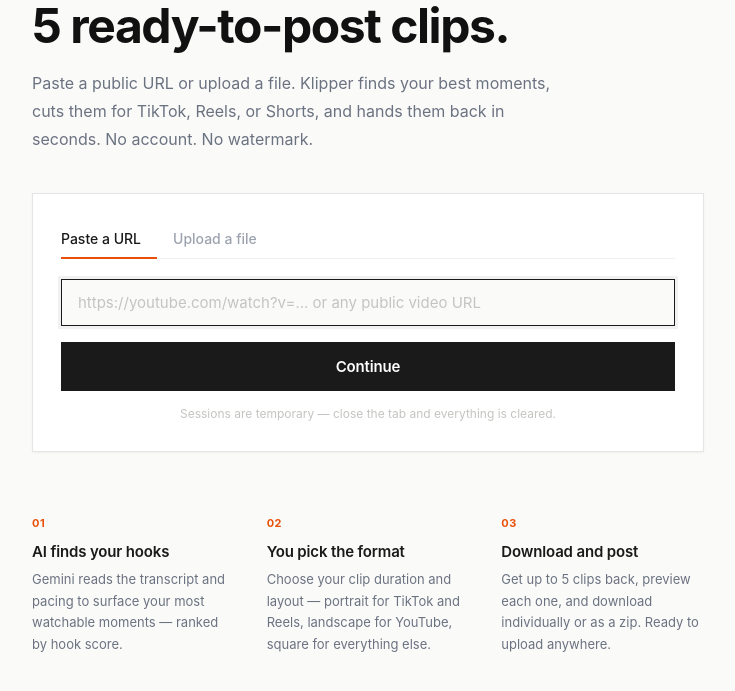
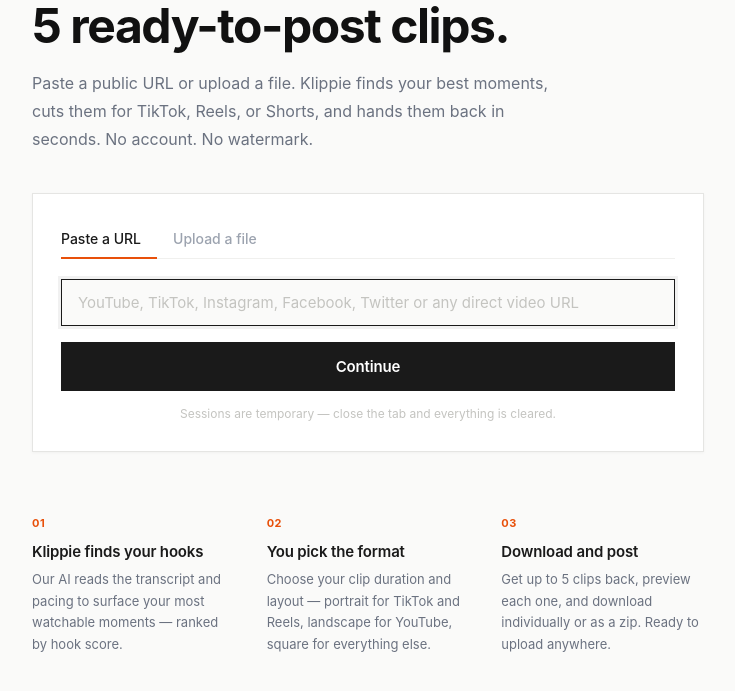
Before and after one commit to markolybrx/klipper, a Next.js app in the folder apps/web/: page / in a window 1280 px wide. Shown: the part 243-934 px from the top of the page, without its empty margins (272-1007 px from the left). Built offline with nearby package versions, Linux system fonts and the light colour scheme.

Commit message:
Rebrand: Klippie AI, 500MB upload limit, updated URL placeholder

```diff
--- a/apps/web/app/api/generate/route.ts
+++ b/apps/web/app/api/generate/route.ts
@@ -318,7 +318,7 @@
           throw new Error("Invalid source type.");
         }
 
-        emit({ type: "progress", percent: 28, stage: "Uploading to Gemini for analysis..." });
+        emit({ type: "progress", percent: 28, stage: "Sending video to Klippie for analysis..." });
         const fileManager = new GoogleAIFileManager(process.env.GEMINI_API_KEY!);
         const uploadResult = await fileManager.uploadFile(sourcePath, {
           mimeType: "video/mp4",
@@ -326,7 +326,7 @@
         });
         console.log("[klipper] Gemini upload:", uploadResult.file.name);
 
-        emit({ type: "progress", percent: 38, stage: "Gemini is processing your video..." });
+        emit({ type: "progress", percent: 38, stage: "Klippie is processing your video..." });
         let geminiFile = await fileManager.getFile(uploadResult.file.name);
         let attempts = 0;
         const maxAttempts = 18;
@@ -339,7 +339,7 @@
           emit({
             type: "progress",
             percent: pollPct,
-            stage: `Gemini processing... (${attempts * 5}s)`,
+            stage: `Klippie processing... (${attempts * 5}s)`,
           });
           console.log("[klipper] Gemini state:", geminiFile.state, "attempt:", attempts);
         }
@@ -347,16 +347,16 @@
         if (geminiFile.state === FileState.FAILED) {
           try { await fileManager.deleteFile(uploadResult.file.name); } catch {}
           throw new Error(
-            "Gemini failed to process this video. Try uploading an MP4 file directly."
+            "Klippie failed to process this video. Try uploading an MP4 file directly."
           );
         }
 
         if (geminiFile.state !== FileState.ACTIVE) {
           try { await fileManager.deleteFile(uploadResult.file.name); } catch {}
-          throw new Error("Gemini timed out. Try a shorter video (under 5 minutes).");
+          throw new Error("Klippie timed out. Try a shorter video (under 5 minutes).");
         }
 
-        emit({ type: "progress", percent: 50, stage: "AI is analyzing your video..." });
+        emit({ type: "progress", percent: 50, stage: "Klippie is analyzing your video..." });
         const genAI = new GoogleGenerativeAI(process.env.GEMINI_API_KEY!);
         const model = genAI.getGenerativeModel({ model: "gemini-3.1-flash-lite" });
 
--- a/apps/web/app/page.tsx
+++ b/apps/web/app/page.tsx
@@ -21,8 +21,8 @@
   function handleFileChange(e: React.ChangeEvent<HTMLInputElement>) {
     const selected = e.target.files?.[0];
     if (!selected) return;
-    if (selected.size > 200 * 1024 * 1024) {
-      setError("File exceeds the 200MB limit.");
+    if (selected.size > 500 * 1024 * 1024) {
+      setError("File exceeds the 500MB limit.");
       return;
     }
     const allowed = ["video/mp4", "video/quicktime", "video/webm", "video/x-msvideo"];
@@ -55,7 +55,6 @@
       return;
     }
 
-    // Direct upload to Supabase Storage — never touches Vercel
     setUploadProgress("Uploading...");
     const supabase = getBrowserClient();
     const ext = file!.name.split(".").pop() ?? "mp4";
@@ -93,7 +92,7 @@
           Turn any video into<br />5 ready-to-post clips.
         </h1>
         <p className={styles.heroSubtitle}>
-          Paste a public URL or upload a file. Klipper finds your best moments,
+          Paste a public URL or upload a file. Klippie finds your best moments,
           cuts them for TikTok, Reels, or Shorts, and hands them back in seconds.
           No account. No watermark.
         </p>
@@ -120,7 +119,7 @@
             <input
               type="url"
               className={styles.urlInput}
-              placeholder="https://youtube.com/watch?v=... or any public video URL"
+              placeholder="YouTube, TikTok, Instagram, Facebook, Twitter or any direct video URL"
               value={url}
               onChange={(e) => setUrl(e.target.value)}
               onKeyDown={(e) => e.key === "Enter" && handleContinue()}
@@ -179,7 +178,7 @@
                   </svg>
                 </div>
                 <span className={styles.dropText}>Drag a video here or click to browse</span>
-                <span className={styles.dropHint}>MP4, MOV, WEBM, AVI — max 200MB</span>
+                <span className={styles.dropHint}>MP4, MOV, WEBM, AVI — max 500MB</span>
               </div>
             )}
           </div>
@@ -218,9 +217,9 @@
       <section className={styles.features}>
         <div className={styles.feature}>
           <div className={styles.featureNum}>01</div>
-          <h3 className={styles.featureTitle}>AI finds your hooks</h3>
+          <h3 className={styles.featureTitle}>Klippie finds your hooks</h3>
           <p className={styles.featureDesc}>
-            Gemini reads the transcript and pacing to surface your most
+            Our AI reads the transcript and pacing to surface your most
             watchable moments — ranked by hook score.
           </p>
         </div>
```
